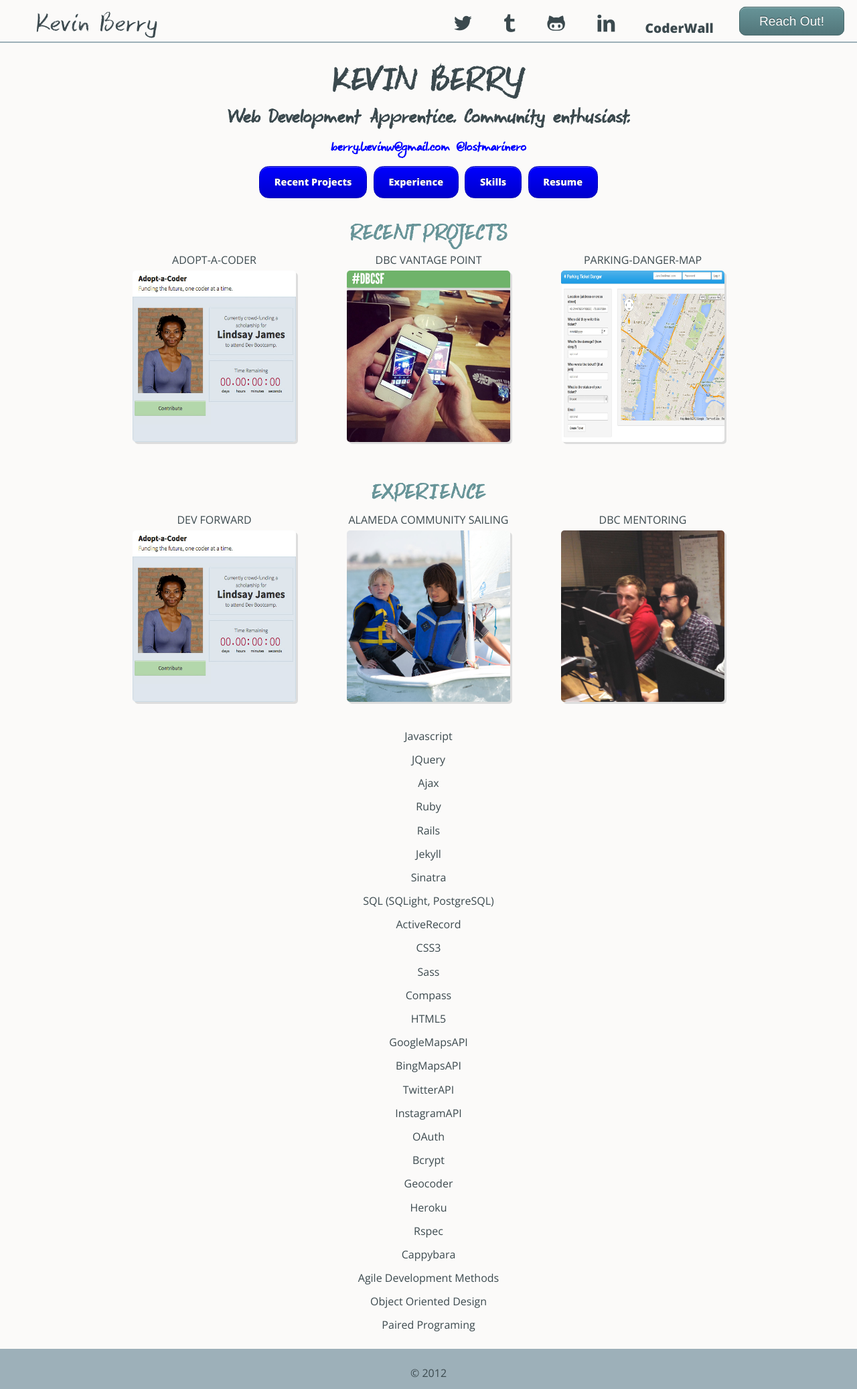
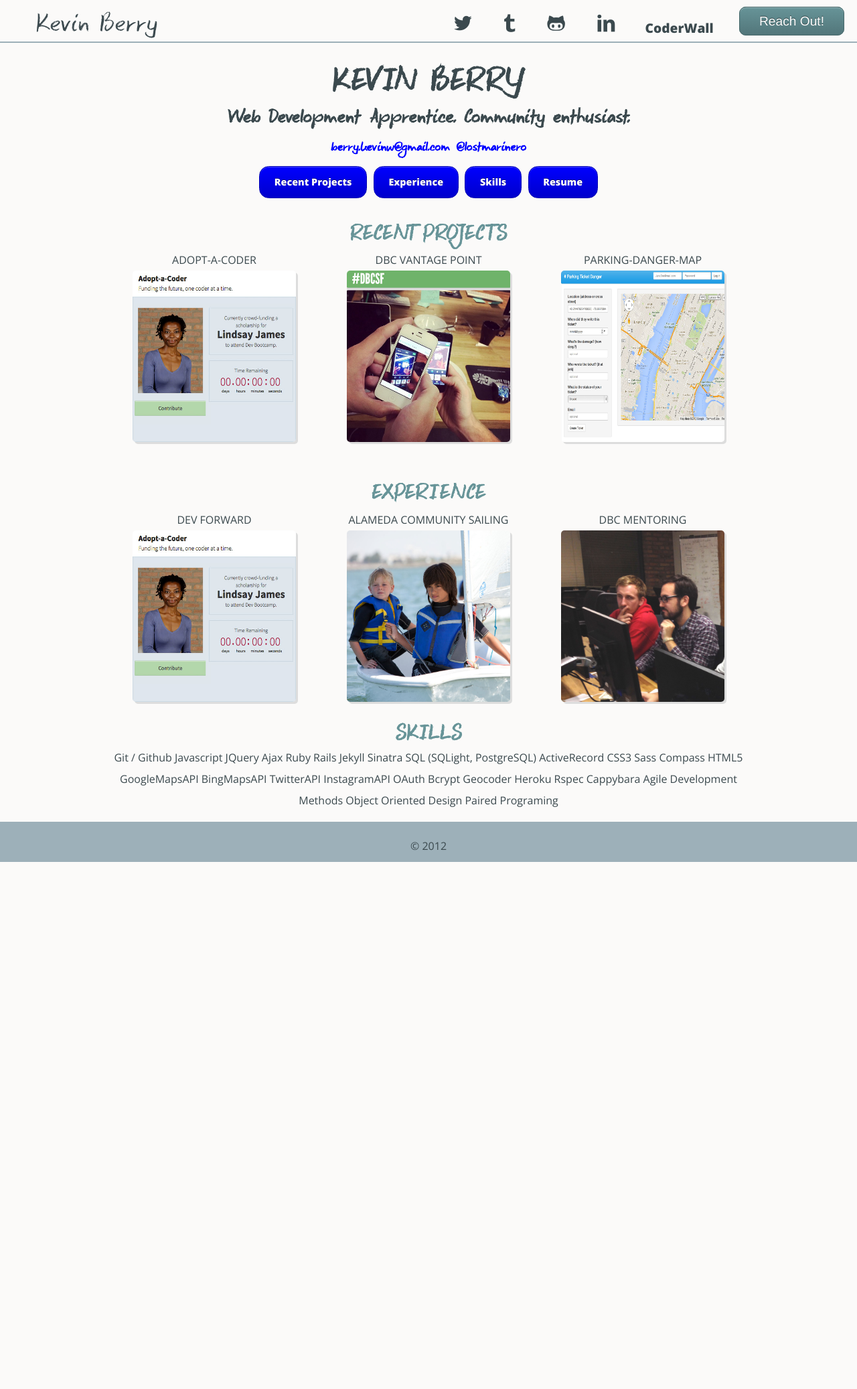
Before and after one commit to kbsail/kbsail-kbsail.github.io, a Jekyll site: the page built from index.html, in a window 1280 px wide. Shown: the whole page at 67% size. Built offline with Jekyll 4.4.1, drawn with Linux system fonts in a browser that asks for light colours; some web fonts are replaced; Markdown is read by kramdown in place of the engine named in the settings; after the commit the page ends 1287 px from its top, so only the background shows below that.

Commit message:
updated skills to be inline but it still needs refactoring/styling. Vertical line to separate them? Split up by type of skill?

```diff
--- a/assets/css/screen.css
+++ b/assets/css/screen.css
@@ -485,3 +485,7 @@ li {
       box-shadow: 3px 3px 0 #ddd;
       -moz-box-shadow: 3px 3px 0 #ddd;
       -webkit-box-shadow: 3px 3px 0 #ddd; }
+
+/* line 272, ../scss/screen.scss */
+.experience li {
+  display: inline; }
--- a/assets/scss/screen.scss
+++ b/assets/scss/screen.scss
@@ -268,6 +268,11 @@ li { margin-bottom: 0.2em; }
   }
 }
 
+.experience {
+  li {
+    display: inline;
+  }
+}
 
 // box-shadow
 
--- a/index.html
+++ b/index.html
@@ -38,7 +38,9 @@ tagline: Web Development Apprentice. Community enthusiast.
 </div>
 
 <div class="experience">
+  <h3>Skills</h3>
   <ul>
+    <li>Git / Github</li>
     <li>Javascript</li>
     <li>JQuery</li>
     <li>Ajax</li>
```
